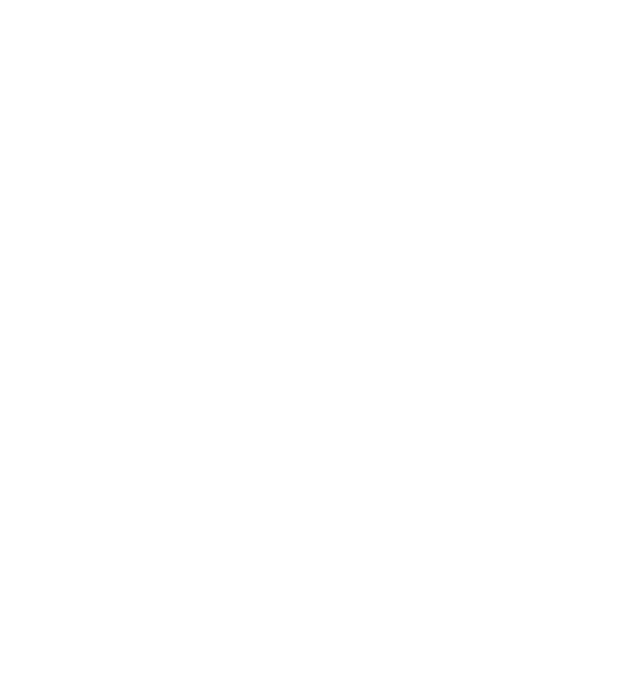
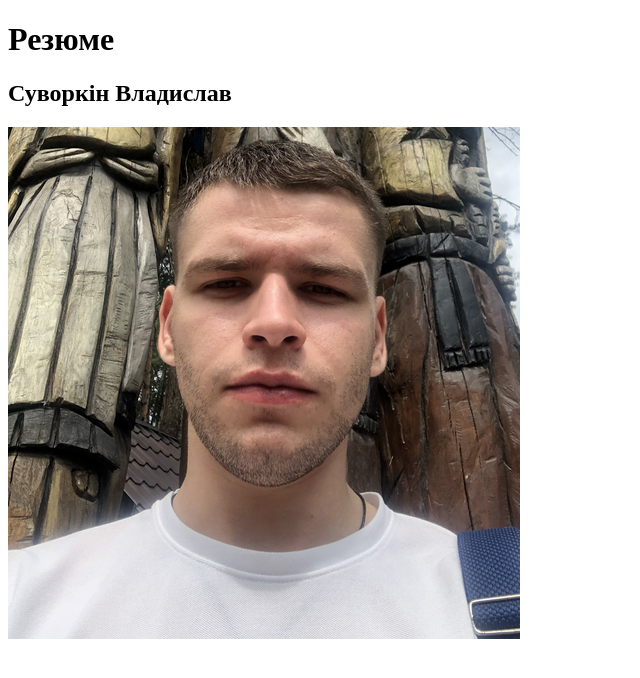
Before and after one commit to vlados2709/HW1, a plain HTML site: page index.html in a window 1280 px wide. Shown: the whole page, without its empty margins (0-640 px from the left). Drawn offline with Linux system fonts and the light colour scheme.

Commit message:
add photo

```diff
--- a/index.html
+++ b/index.html
@@ -6,6 +6,8 @@
     <title>Резюме</title>
 </head>
 <body>
-
+    <h1>Резюме</h1>
+    <h2>Суворкін Владислав</h2>
+    <img src="../images/me.jpg" alt="my photo">
 </body>
 </html>
```
Also changed, not shown: images/me.jpg (added).
